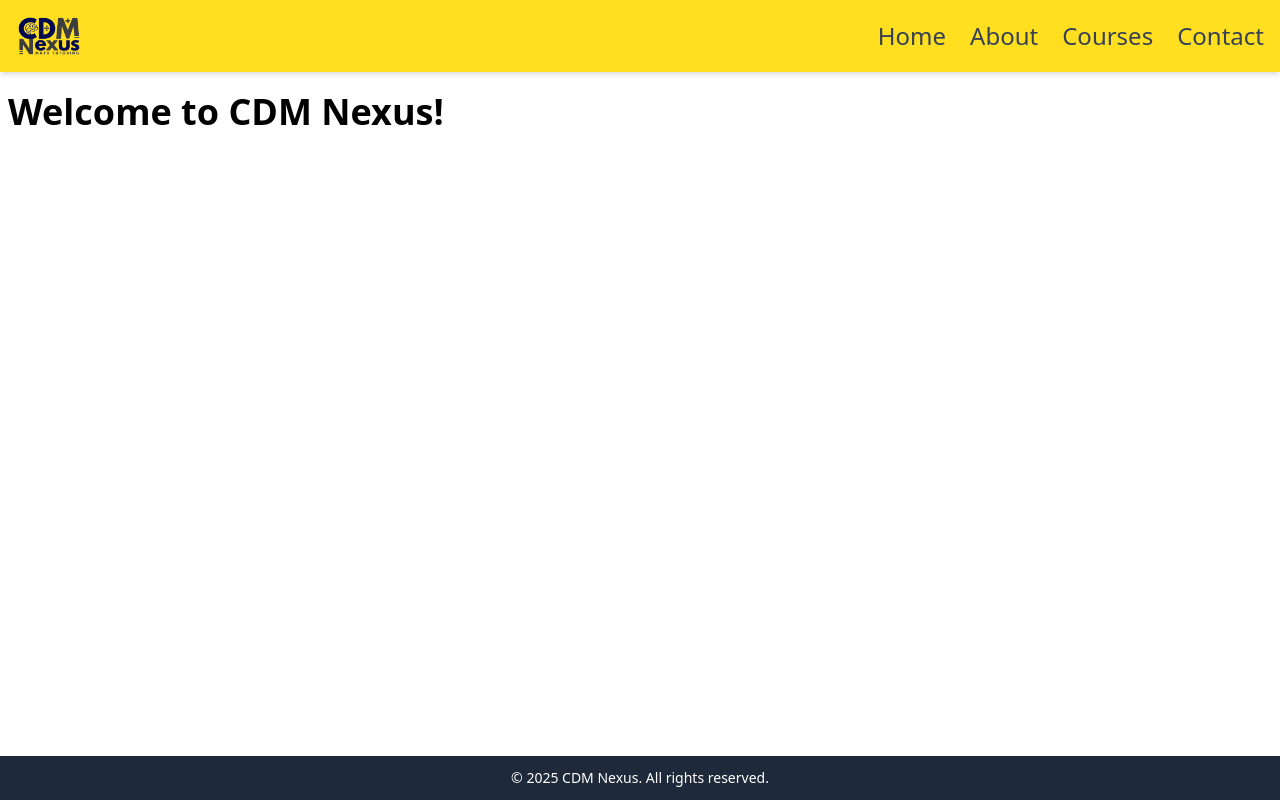
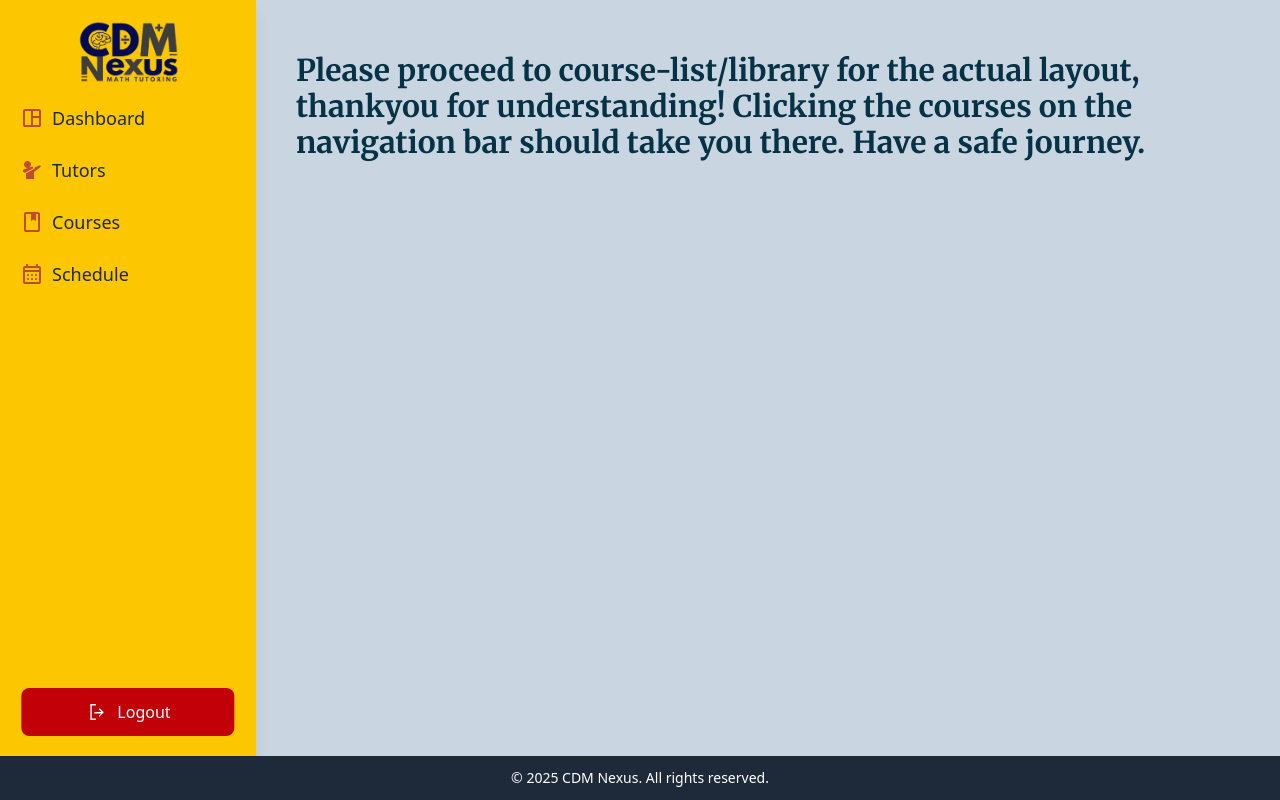
Before and after one commit to yoitsmedarls/CDM-Nexus, a SvelteKit app: page /course-list in a window 1280 px wide. Built offline with nearby package versions, Linux system fonts and the light colour scheme.

Commit message:
Changed layout to fit admin's side, some buttons still lack functionalities

```diff
--- a/src/routes/course-list/+layout.svelte
+++ b/src/routes/course-list/+layout.svelte
@@ -1,72 +1,53 @@
 <script lang="ts">
   import type { Snippet } from 'svelte';
   import type { LayoutData } from './$types';
+  import { writable } from 'svelte/store';
+
+
   let { data, children }: { data: LayoutData; children: Snippet } = $props();
+  let isMenuOpen = writable(false);
+
 </script>
 
-<nav class="sticky top-0 w-full bg-yellow-300 shadow-md">
-  <div class="container mx-auto flex items-center justify-between p-4">
-    <a href="/" class="flex items-center">
-      <img src="/logo.png" alt="Logo" class="h-10 w-auto" />
-    </a>
-
-    <ul class="hidden space-x-6 md:flex">
-      <li>
-        <a href="/" class="text-2xl text-gray-700 hover:text-blue-500">Home</a>
-      </li>
-      <li>
-        <a href="/about" class="text-2xl text-gray-700 hover:text-blue-500"
-          >About</a
-        >
-      </li>
-      <li>
-        <a href="/courses" class="text-2xl text-gray-700 hover:text-blue-500"
-          >Courses</a
-        >
-      </li>
-      <li>
-        <a href="/contact" class="text-2xl text-gray-700 hover:text-blue-500"
-          >Contact</a
-        >
-      </li>
-    </ul>
-
-    <button id="menu-btn" class="text-gray-900 focus:outline-none md:hidden">
-      ☰
-    </button>
+<!-- Main Container -->
+<nav
+  class={`fixed top-0 left-0 h-full bg-yellow-400 text-slate-800 shadow-lg transition-transform duration-300 ease-in-out
+    ${$isMenuOpen ? 'translate-x-0 w-64' : '-translate-x-full w-0'} md:w-64 md:translate-x-0 overflow-hidden`}
+>
+  <div class="p-5 flex justify-center">
+    <img src="/logo.png" alt="Logo" class="h-16 w-auto" />
   </div>
 
-  <div id="mobile-menu" class="hidden bg-slate-100 p-4 md:hidden">
-    <a href="/" class="block py-2 text-xl text-gray-700 hover:text-blue-500"
-      >Home</a
-    >
-    <a
-      href="/about"
-      class="block py-2 text-xl text-gray-700 hover:text-blue-500">About</a
-    >
-    <a
-      href="/courses"
-      class="block py-2 text-xl text-gray-700 hover:text-blue-500">Courses</a
-    >
-    <a
-      href="/contact"
-      class="block py-2 text-xl text-gray-700 hover:text-blue-500">Contact</a
-    >
-  </div>
+  <!-- Menu items should only be visible when sidebar is open -->
+  <ul class={`space-y-6 px-5 ${$isMenuOpen ? 'block' : 'hidden'} md:block`}>
+    <li><a href="/dashboard" class="flex items-center text-lg gap-x-2 hover:text-blue-900"> <svg xmlns="http://www.w3.org/2000/svg" height="24px" viewBox="0 -960 960 960" width="24px" fill="#BD4C31"><path d="M200-120q-33 0-56.5-23.5T120-200v-560q0-33 23.5-56.5T200-840h560q33 0 56.5 23.5T840-760v560q0 33-23.5 56.5T760-120H200Zm0-80h240v-560H200v560Zm320 0h240v-280H520v280Zm0-360h240v-200H520v200Z"/></svg>  Dashboard </a></li>
+    <li><a href="/tutors" class="flex items-center text-lg gap-x-2 hover:text-blue-900"> <svg xmlns="http://www.w3.org/2000/svg" height="24px" viewBox="0 -960 960 960" width="24px" fill="#BD4C31"><path d="M218-381q-24 13-51 5.5T126-406q-17-29-6-60t43-42l337-112 36 71-318 168Zm22 261v-227l349-184-17-35 228-114 36 72-276 208v280H240Zm60-440q-58 0-99-41t-41-99q0-58 41-99t99-41q58 0 99 41t41 99q0 58-41 99t-99 41Z"/></svg> Tutors </a></li>
+    <li><a href="/course-list/library" class="flex items-center text-lg gap-x-2 hover:text-blue-900"> <svg xmlns="http://www.w3.org/2000/svg" height="24px" viewBox="0 -960 960 960" width="24px" fill="#BD4C31"><path d="M240-80q-33 0-56.5-23.5T160-160v-640q0-33 23.5-56.5T240-880h480q33 0 56.5 23.5T800-800v640q0 33-23.5 56.5T720-80H240Zm0-80h480v-640h-80v280l-100-60-100 60v-280H240v640Zm0 0v-640 640Zm200-360 100-60 100 60-100-60-100 60Z"/></svg> Courses </a></li>
+    <li><a href="/schedule" class="flex items-center text-lg gap-x-2 hover:text-blue-900"> <svg xmlns="http://www.w3.org/2000/svg" height="24px" viewBox="0 -960 960 960" width="24px" fill="#BD4C31"><path d="M200-80q-33 0-56.5-23.5T120-160v-560q0-33 23.5-56.5T200-800h40v-80h80v80h320v-80h80v80h40q33 0 56.5 23.5T840-720v560q0 33-23.5 56.5T760-80H200Zm0-80h560v-400H200v400Zm0-480h560v-80H200v80Zm0 0v-80 80Zm280 240q-17 0-28.5-11.5T440-440q0-17 11.5-28.5T480-480q17 0 28.5 11.5T520-440q0 17-11.5 28.5T480-400Zm-160 0q-17 0-28.5-11.5T280-440q0-17 11.5-28.5T320-480q17 0 28.5 11.5T360-440q0 17-11.5 28.5T320-400Zm320 0q-17 0-28.5-11.5T600-440q0-17 11.5-28.5T640-480q17 0 28.5 11.5T680-440q0 17-11.5 28.5T640-400ZM480-240q-17 0-28.5-11.5T440-280q0-17 11.5-28.5T480-320q17 0 28.5 11.5T520-280q0 17-11.5 28.5T480-240Zm-160 0q-17 0-28.5-11.5T280-280q0-17 11.5-28.5T320-320q17 0 28.5 11.5T360-280q0 17-11.5 28.5T320-240Zm320 0q-17 0-28.5-11.5T600-280q0-17 11.5-28.5T640-320q17 0 28.5 11.5T680-280q0 17-11.5 28.5T640-240Z"/></svg>    Schedule </a></li>
+  </ul>
 
-  <script>
-    const menuBtn = document.getElementById('menu-btn');
-    const mobileMenu = document.getElementById('mobile-menu');
-    menuBtn.addEventListener('click', () => {
-      mobileMenu.classList.toggle('hidden');
-    });
-  </script>
+  <button class="absolute bottom-16 justify-center w-5/6 mx-auto left-1/2 transform -translate-x-1/2 p-3 bg-red-700 text-white rounded-lg flex items-center gap-x-2 hover:bg-red-600 transition">
+    <svg xmlns="http://www.w3.org/2000/svg" height="24px" viewBox="0 -960 960 960" width="24px" fill="white">
+      <path d="M420-160v-60h-160v-520h160v-60H200v640h220Zm160-120-43-43 102-102H360v-60h279l-102-102 43-43 160 160-160 160Z"/>
+    </svg>
+    Logout
+  </button>
 </nav>
 
-{@render children()}
+<div
+    class={`transition-all duration-300 flex-1 bg-slate-300 p-10
+      ${$isMenuOpen ? 'ml-64' : 'ml-0'} md:ml-64`}
+  >{@render children()}</div>
 
-<footer
-  class="fixed bottom-0 w-full bg-gray-800 p-3 text-center text-sm text-white"
->
+  <!-- Hamburger Button (Only on mobile) -->
+  <button
+    class="md:hidden fixed top-4 left-4 z-50 bg-gray-900 text-white p-2 rounded"
+    onclick={() => isMenuOpen.update(n => !n)}
+  >
+    ☰
+  </button>
+
+<!-- Footer -->
+<footer class="fixed bottom-0 w-full bg-gray-800 p-3 text-center text-sm text-white">
   &copy; {new Date().getFullYear()} CDM Nexus. All rights reserved.
 </footer>
--- a/src/routes/course-list/+page.svelte
+++ b/src/routes/course-list/+page.svelte
@@ -1 +1 @@
-<h1 class="py-5 pl-2 text-4xl font-bold">Welcome to CDM Nexus!</h1>
+<h1 class="py-3 text-3xl font-merriweather text-italic font-bold text-cyan-950">Please proceed to course-list/library for the actual layout, thankyou for understanding! Clicking the courses on the navigation bar should take you there. Have a safe journey.</h1>
--- a/src/routes/course-list/library/+page.server.ts
+++ b/src/routes/course-list/library/+page.server.ts
@@ -1,7 +1,5 @@
 import { db } from '$lib/server/db';
 import type { PageServerLoad } from './$types';
-import type { Actions, RequestEvent } from '@sveltejs/kit';
-import { error } from '@sveltejs/kit';
 
 export const load = (async () => {
   return {
@@ -14,16 +12,3 @@ export const load = (async () => {
     }),
   };
 }) satisfies PageServerLoad;
-
-export const actions: Actions = {
-  default: async ({ request }: RequestEvent) => {
-    const formData = await request.formData();
-    const title = formData.get('title');
-
-    if (!title || typeof title !== 'string') {
-      throw error(400, 'Title is required');
-    }
-
-    return { success: true };
-  },
-};
```
Also changed, not shown: src/routes/course-list/library/+page.svelte (+137 -30 lines).
